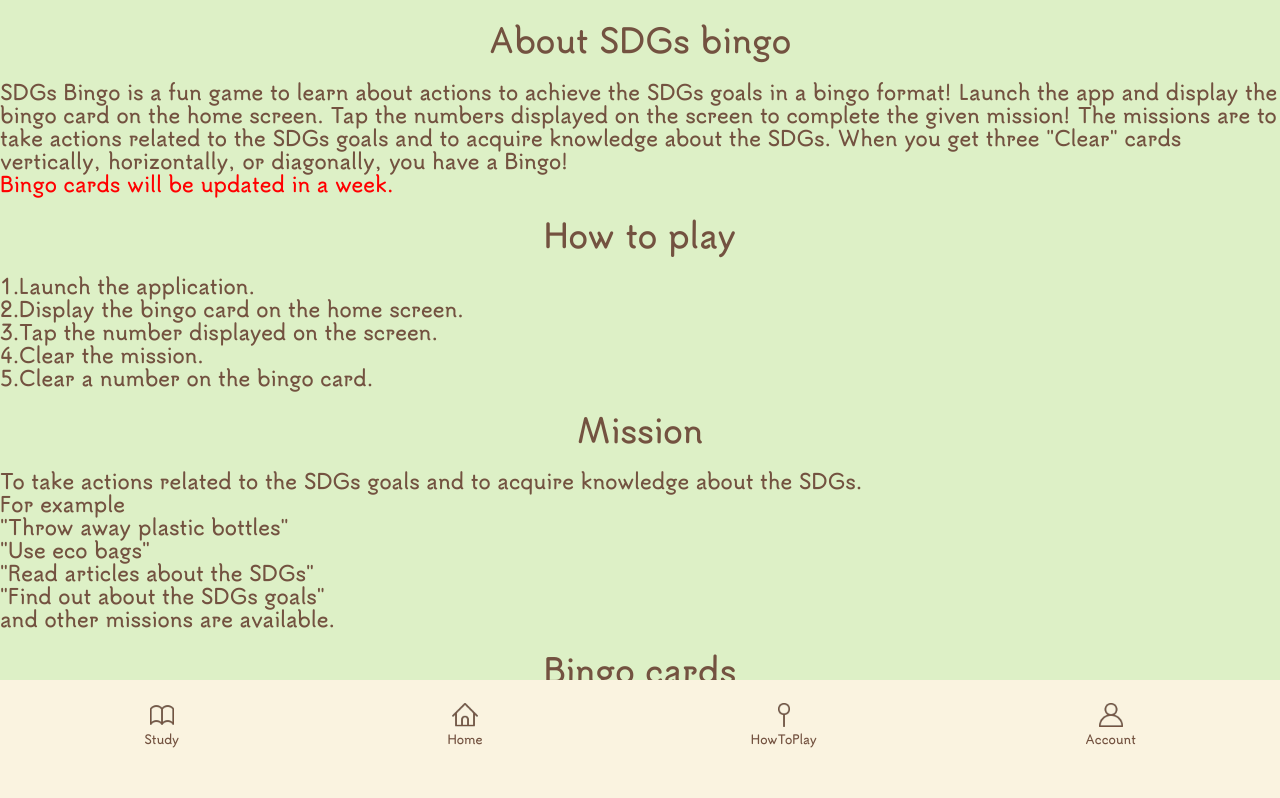
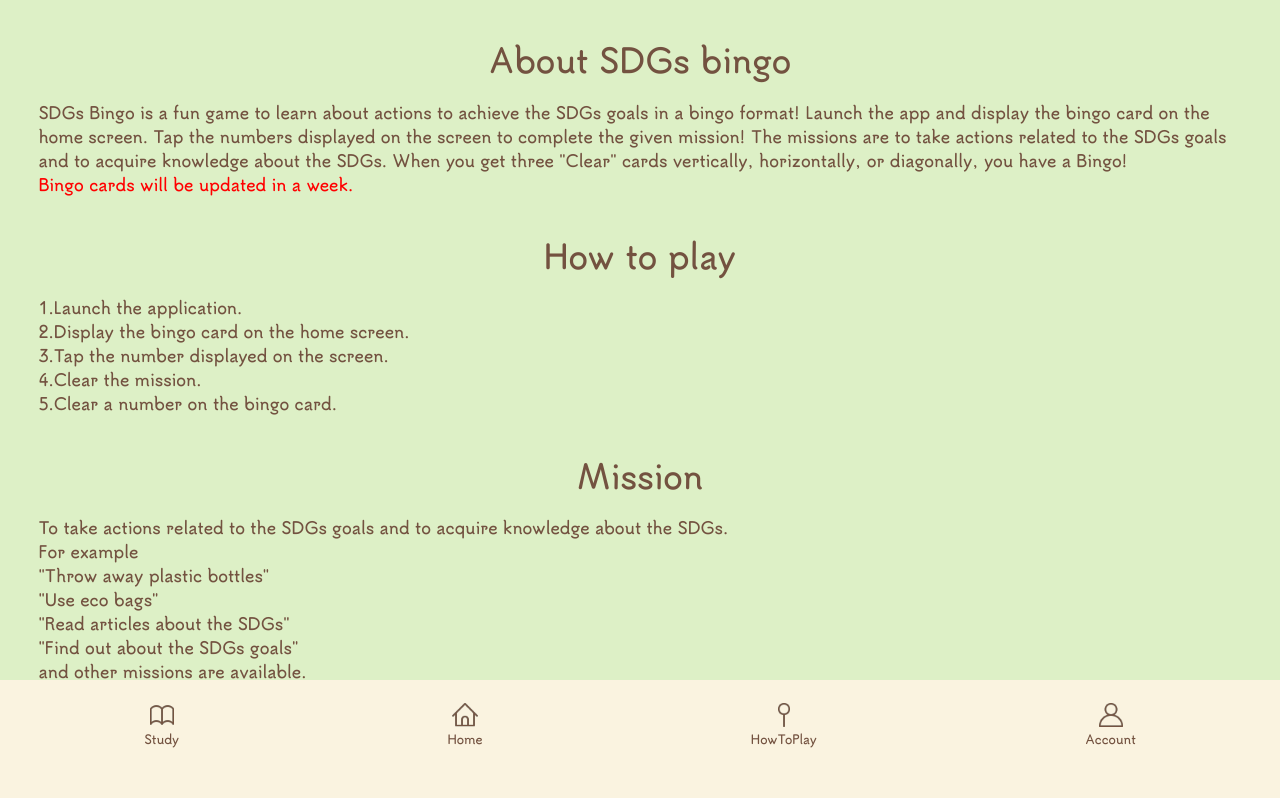
Before and after one commit to rn-vn/solution-2024, a React (Create React App) app: page /how-to-play in a window 1280 px wide. Shown: the top 798 px of the page. Built offline with nearby package versions, Linux system fonts and the light colour scheme.

Commit message:
style: update

```diff
--- a/src/components/Howtoplay.css
+++ b/src/components/Howtoplay.css
@@ -1,12 +1,19 @@
-.howtoplay-title{
-    text-align: center;
-
+.howtoplay-wrap {
+  padding-bottom: 20vh;
 }
 
-.howtoplay-p{
-    font-size: 20px;
+.howtoplay-title {
+  text-align: center;
+  padding-top: 20px;
 }
 
-.textred{
-    color: red;
-  }
+.howtoplay-p {
+  font-size: 16px;
+  margin-left: 3vw;
+  margin-right: 3vw;
+  line-height: 1.5;
+}
+
+.textred {
+  color: red;
+}
--- a/src/components/Howtoplay.js
+++ b/src/components/Howtoplay.js
@@ -5,7 +5,7 @@ import "./Howtoplay.css"
 const Howtoplay = () => {
   return (
     <>
-
+      <div className='howtoplay-wrap'>
         <h1 className='howtoplay-title'>About SDGs bingo</h1>
         <p className='howtoplay-p'>
           SDGs Bingo is a fun game to learn about actions to achieve the SDGs goals in a bingo format!
@@ -15,54 +15,44 @@ const Howtoplay = () => {
           When you get three "Clear" cards vertically, horizontally, or diagonally, you have a Bingo!
           <p className='textred'> Bingo cards will be updated in a week.</p>
         </p>
-
         <h1 className='howtoplay-title'>How to play</h1>
-
         <p className='howtoplay-p'>
-        1.Launch the application.<br/>
-        2.Display the bingo card on the home screen.<br/>
-        3.Tap the number displayed on the screen.<br/>
-        4.Clear the mission.<br/>
-        5.Clear a number on the bingo card.<br/>
+          1.Launch the application.<br />
+          2.Display the bingo card on the home screen.<br />
+          3.Tap the number displayed on the screen.<br />
+          4.Clear the mission.<br />
+          5.Clear a number on the bingo card.<br />
         </p>
-
         <h1 className='howtoplay-title'>Mission</h1>
-
         <p className='howtoplay-p'>To take actions related to the SDGs goals and to acquire knowledge about the SDGs.</p>
-
         <p className='howtoplay-p'>
-        For example <br/>
-         "Throw away plastic bottles"<br/>
-         "Use eco bags"<br/>
-         "Read articles about the SDGs"<br/>
-         "Find out about the SDGs goals"<br/>
-         and other missions are available.<br/>
+          For example <br />
+          "Throw away plastic bottles"<br />
+          "Use eco bags"<br />
+          "Read articles about the SDGs"<br />
+          "Find out about the SDGs goals"<br />
+          and other missions are available.<br />
         </p>
-
         <h1 className='howtoplay-title'>Bingo cards</h1>
-
         <p className='howtoplay-p'>
           Bingo cards are assigned a number from 1 to 9 for each SDG goal.
           When you complete a mission, the assigned number will be cleared.
           <p className='textred'>When three Clear cards are aligned vertically, horizontally, or diagonally, you have a Bingo!
           </p>
         </p>
-
         <h1 className='howtoplay-title'>Bingo Card Update</h1>
-
         <p className='howtoplay-p'>
           Bingo cards are updated every week.
           New bingo cards will have new missions.
         </p>
-
         <h1 className='howtoplay-title'>Learn about the SDGs</h1>
-
         <p className='howtoplay-p'>
           Read articles related to the SDGs
           You can clear one of your bingo cards if you write a summary of at least a specified number of words.
           The more you learn about the SDGs, the easier it will be to clear your bingo card!
         </p>
         <HomeFooter />
+      </div>
     </>
   )
 }
```
Lines whose indentation alone changed are shown as unchanged.
